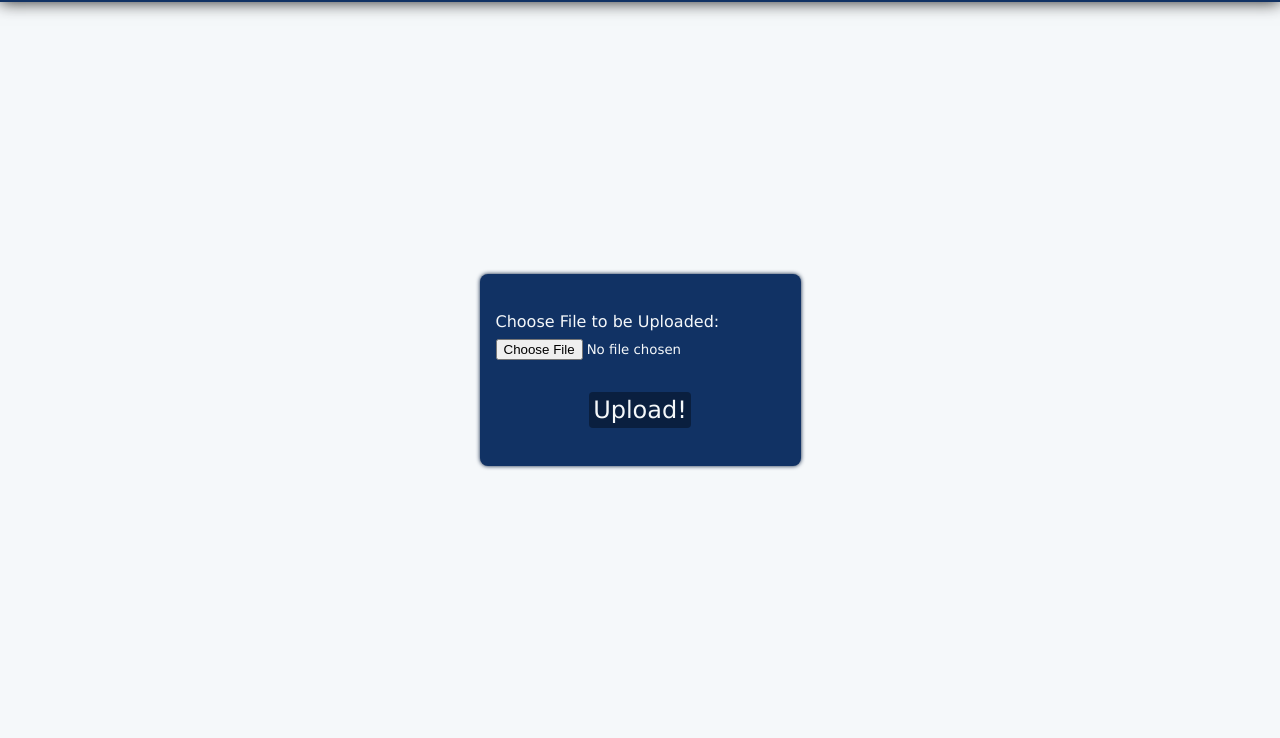
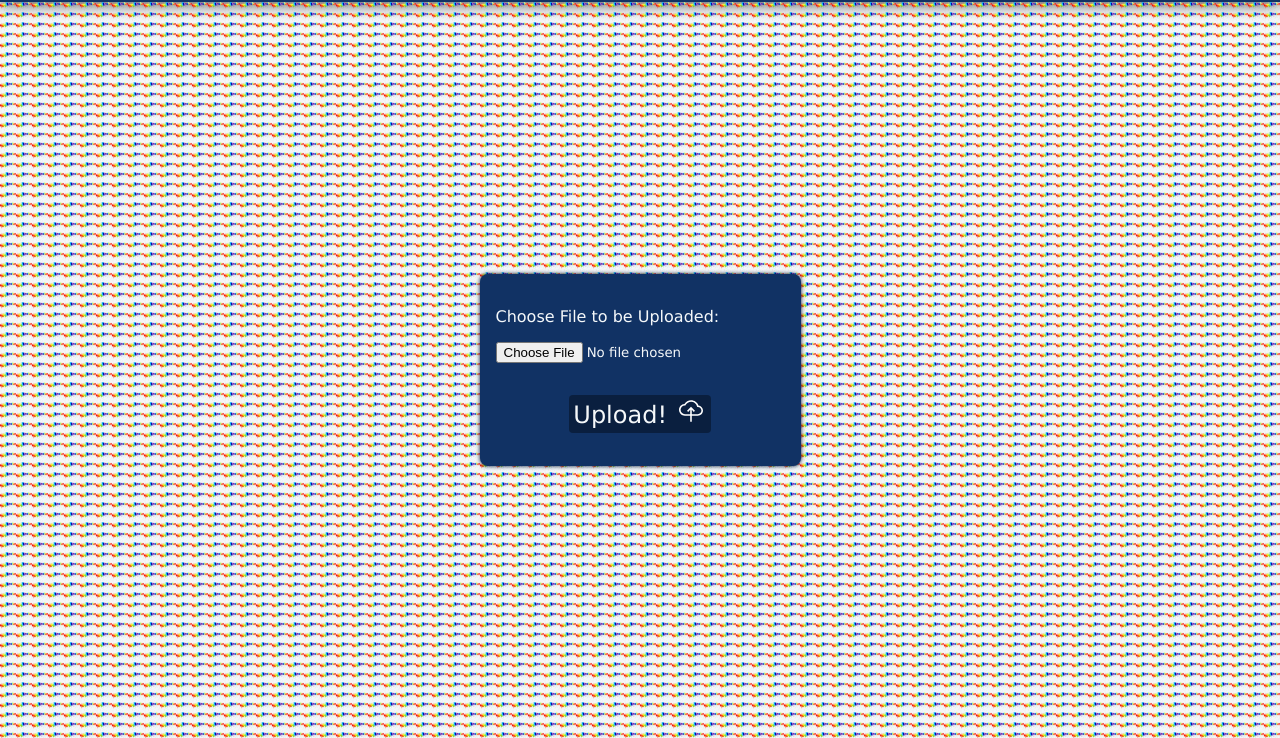
Before and after one commit to HumanChwan/Imgur-gallery, a React app: page /home in a window 1280 px wide. Shown: the part 62-800 px from the top of the page. Built offline with nearby package versions, Linux system fonts and the light colour scheme.

Commit message:
styles updated

```diff
--- a/public/index.html
+++ b/public/index.html
@@ -6,9 +6,9 @@
     <meta name="theme-color" content="#000000" />
     <meta
       name="description"
-      content="Web site created using create-react-app"
+      content="Web site accessing the imgur api to display and upload images"
     />
-    <title>React App</title>
+    <title>Imgur Gallery</title>
   </head>
   <body>
     <noscript>You need to enable JavaScript to run this app.</noscript>
--- a/src/Components/Home/Home.js
+++ b/src/Components/Home/Home.js
@@ -7,6 +7,7 @@
     validFormat,
 } from '../../Util/util'
 import Loading from '../Loading'
+import { ReactComponent as Upload } from '../../assets/upload.svg'
 
 export default function Home() {
     const [files, setFiles] = useState([])
@@ -99,7 +100,8 @@
                         className='home_main_input'
                     />
                     <button onClick={handleSubmit} className='home_main_submit'>
-                        Upload!
+                        Upload!{'  '}
+                        <Upload />
                     </button>
                 </form>
                 {/*
--- a/src/SCSS/_home.scss
+++ b/src/SCSS/_home.scss
@@ -2,8 +2,8 @@
     width: 100%;
     height: calc(100% - 4rem);
     position: fixed;
-    // background-image: url('../assets/BgHome.jpg');
-    // background-size: cover;
+    background-image: url('../assets/bgImages.png');
+    background-size: 1rem;
     display: flex;
     flex-direction: column;
     justify-content: center;
@@ -22,7 +22,7 @@
         padding: 1rem 1rem;
         color: $homeText;
         &_label {
-            margin-bottom: 0.5rem;
+            margin-bottom: 1rem;
         }
 
         &_input {
```
Also changed, not shown: README.md, src/assets/bgImages.png (added), src/assets/upload.svg (added).
